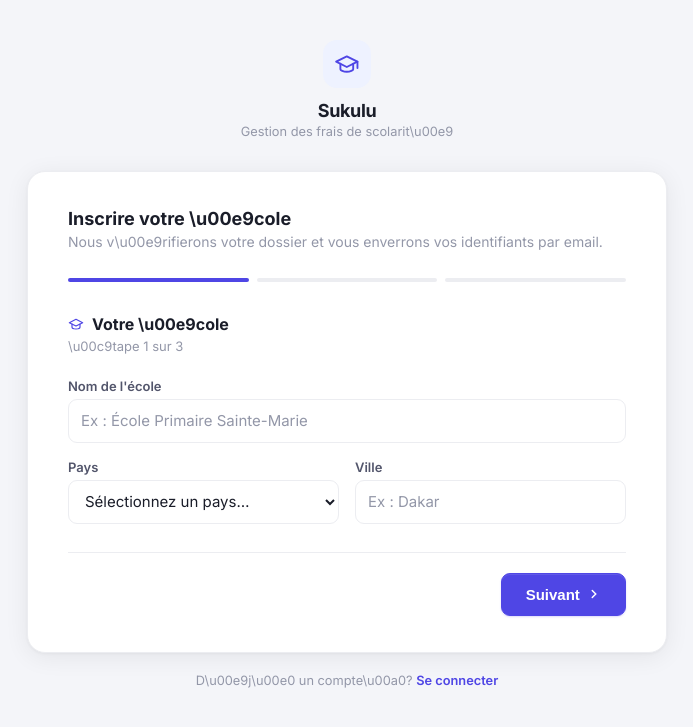
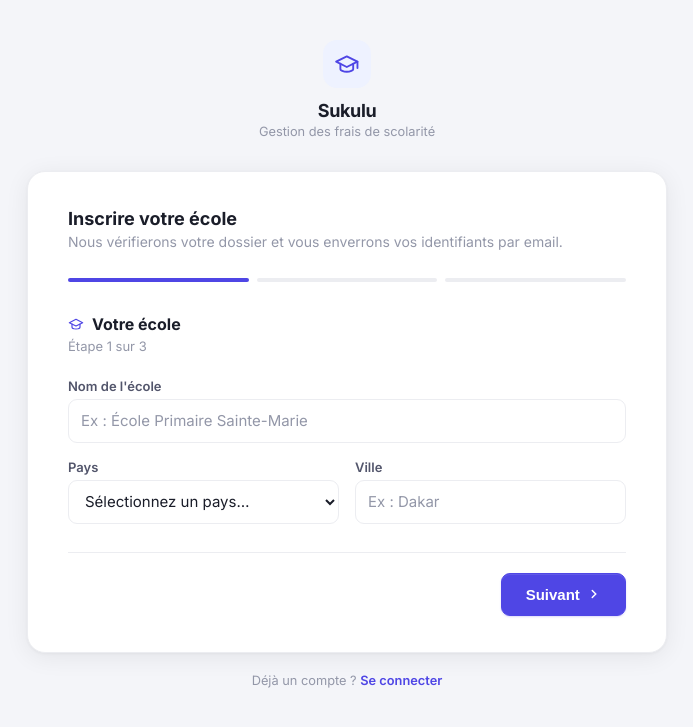
Before and after one commit to Atak0ra/sika, a Django app: page /eco/inscription/ in a window 1280 px wide. Shown: the top 727 px of the page, without its empty margins (293-986 px from the left). Run offline with Django 5.2, Linux system fonts and the light colour scheme; data comes from the database, SQL or seed files in the repository.

Commit message:
fix(register-school): caractères accentués écrits en é littéral au lieu du vrai caractère
Le HTML n'interprète pas les échappements \uXXXX (contrairement au JS) —
tout le texte visible de la page (titre, étapes, alertes JS) affichait
du 'lécole' brut au lieu de 'école'. Corrigé partout dans le fichier,
et les deux em dash (—) remplacés par '·' au passage — proscrits
dans l'UI ici (convention déjà en place).

Co-Authored-By: Claude Sonnet 5 <noreply@anthropic.com>
Claude-Session: https://claude.ai/code/session_012NtEzKCRrnrbk4FfzFuwr9

```diff
--- a/economat/templates/economat/accounts/register_school.html
+++ b/economat/templates/economat/accounts/register_school.html
@@ -136,11 +136,11 @@
     }
     if (step === 2) {
       var checked = Array.from(document.querySelectorAll('[name=payment_methods]:checked'));
-      if (!checked.length) { alert("S\u00e9lectionnez au moins un moyen d'encaissement."); return false; }
+      if (!checked.length) { alert("Sélectionnez au moins un moyen d'encaissement."); return false; }
       if (checked.some(function(c){return c.value==='MOBILE_MONEY';})) {
         if (!document.getElementById('id_mobile_operator').value ||
             !document.querySelector('[name=mobile_number]').value.trim()) {
-          alert('S\u00e9lectionnez un op\u00e9rateur et saisissez un num\u00e9ro Mobile Money.'); return false;
+          alert('Sélectionnez un opérateur et saisissez un numéro Mobile Money.'); return false;
         }
       }
     }
@@ -152,7 +152,7 @@
     var COUNTRIES = JSON.parse(document.getElementById('countries-data').textContent);
     var ops = (COUNTRIES[code] || {}).mobile_operators || [];
     var sel = document.getElementById('id_mobile_operator');
-    sel.innerHTML = '<option value="">S\u00e9lectionnez un op\u00e9rateur…</option>';
+    sel.innerHTML = '<option value="">Sélectionnez un opérateur…</option>';
     ops.forEach(function(op){ var o=document.createElement('option');o.value=op;o.textContent=op;sel.appendChild(o); });
     onPaymentMethodChange();
   }
@@ -172,7 +172,7 @@
       </svg>
     </div>
     <div class="logo-name">Sukulu</div>
-    <div class="logo-sub">Gestion des frais de scolarit\u00e9</div>
+    <div class="logo-sub">Gestion des frais de scolarité</div>
   </div>
 
   <div class="reg-card">
@@ -184,8 +184,8 @@
     {% endif %}
 
     <div style="margin-bottom:1.75rem;">
-      <h2 style="font-size:1.125rem;font-weight:700;color:var(--text-1);margin:0 0 .25rem;">Inscrire votre \u00e9cole</h2>
-      <p style="font-size:.875rem;color:var(--text-3);margin:0;">Nous v\u00e9rifierons votre dossier et vous enverrons vos identifiants par email.</p>
+      <h2 style="font-size:1.125rem;font-weight:700;color:var(--text-1);margin:0 0 .25rem;">Inscrire votre école</h2>
+      <p style="font-size:.875rem;color:var(--text-3);margin:0;">Nous vérifierons votre dossier et vous enverrons vos identifiants par email.</p>
     </div>
 
     <div class="stepper-nav" role="progressbar">
@@ -202,9 +202,9 @@
         <div class="step-heading">
           <div class="step-title">
             <svg width="16" height="16" viewBox="0 0 24 24"><path d="M22 10L12 5 2 10l10 5 10-5z"/><path d="M6 12v5c0 1 2.7 2.5 6 2.5s6-1.5 6-2.5v-5"/></svg>
-            Votre \u00e9cole
+            Votre école
           </div>
-          <div class="step-sub">\u00c9tape 1 sur 3</div>
+          <div class="step-sub">Étape 1 sur 3</div>
         </div>
         <div class="field-group">
           <div>
@@ -240,7 +240,7 @@
             <svg width="16" height="16" viewBox="0 0 24 24"><path d="M3 7a2 2 0 0 1 2-2h13a1 1 0 0 1 1 1v3M3 7v11a2 2 0 0 0 2 2h15a1 1 0 0 0 1-1v-4M3 7l3-3h9"/><path d="M15 13h4a1 1 0 0 1 1 1v2a1 1 0 0 1-1 1h-4a2 2 0 0 1 0-4Z"/></svg>
             Encaissement
           </div>
-          <div class="step-sub">\u00c9tape 2 sur 3 \u2014 comment allez-vous recevoir les paiements\u00a0?</div>
+          <div class="step-sub">Étape 2 sur 3 · comment allez-vous recevoir les paiements ?</div>
         </div>
         <div class="field-group">
           <div>
@@ -260,7 +260,7 @@
               <div>
                 <label class="field-label">{{ form.mobile_operator.label }}</label>
                 <select name="mobile_operator" id="id_mobile_operator" class="form-select">
-                  <option value="">S\u00e9lectionnez un op\u00e9rateur\u2026</option>
+                  <option value="">Sélectionnez un opérateur…</option>
                 </select>
                 {% if form.mobile_operator.errors %}<p class="field-error">{{ form.mobile_operator.errors.0 }}</p>{% endif %}
               </div>
@@ -288,9 +288,9 @@
         <div class="step-heading">
           <div class="step-title">
             <svg width="16" height="16" viewBox="0 0 24 24"><circle cx="9" cy="8" r="3.2"/><path d="M2.5 20c.7-3.4 3-5.3 6.5-5.3s5.8 1.9 6.5 5.3"/></svg>
-            Responsable de l'\u00e9cole
+            Responsable de l'école
           </div>
-          <div class="step-sub">\u00c9tape 3 sur 3 \u2014 coordonn\u00e9es pour recevoir vos identifiants</div>
+          <div class="step-sub">Étape 3 sur 3 · coordonnées pour recevoir vos identifiants</div>
         </div>
         <div class="field-group">
           <div class="field-row">
@@ -331,7 +331,7 @@
   </div>
 
   <div class="page-footer">
-    D\u00e9j\u00e0 un compte\u00a0?
+    Déjà un compte ?
     <a href="{% url 'economat:login' %}">Se connecter</a>
   </div>
 </div>
@@ -341,7 +341,7 @@
   document.getElementById('registration-form').addEventListener('submit', function(){
     var btn = document.getElementById('submit-btn');
     btn.disabled = true;
-    btn.innerHTML = 'Envoi en cours\u2026';
+    btn.innerHTML = 'Envoi en cours…';
   });
   document.querySelector('[name=country_code]').addEventListener('change', function(){
     if (currentStep === 2) updateOperators();
```
